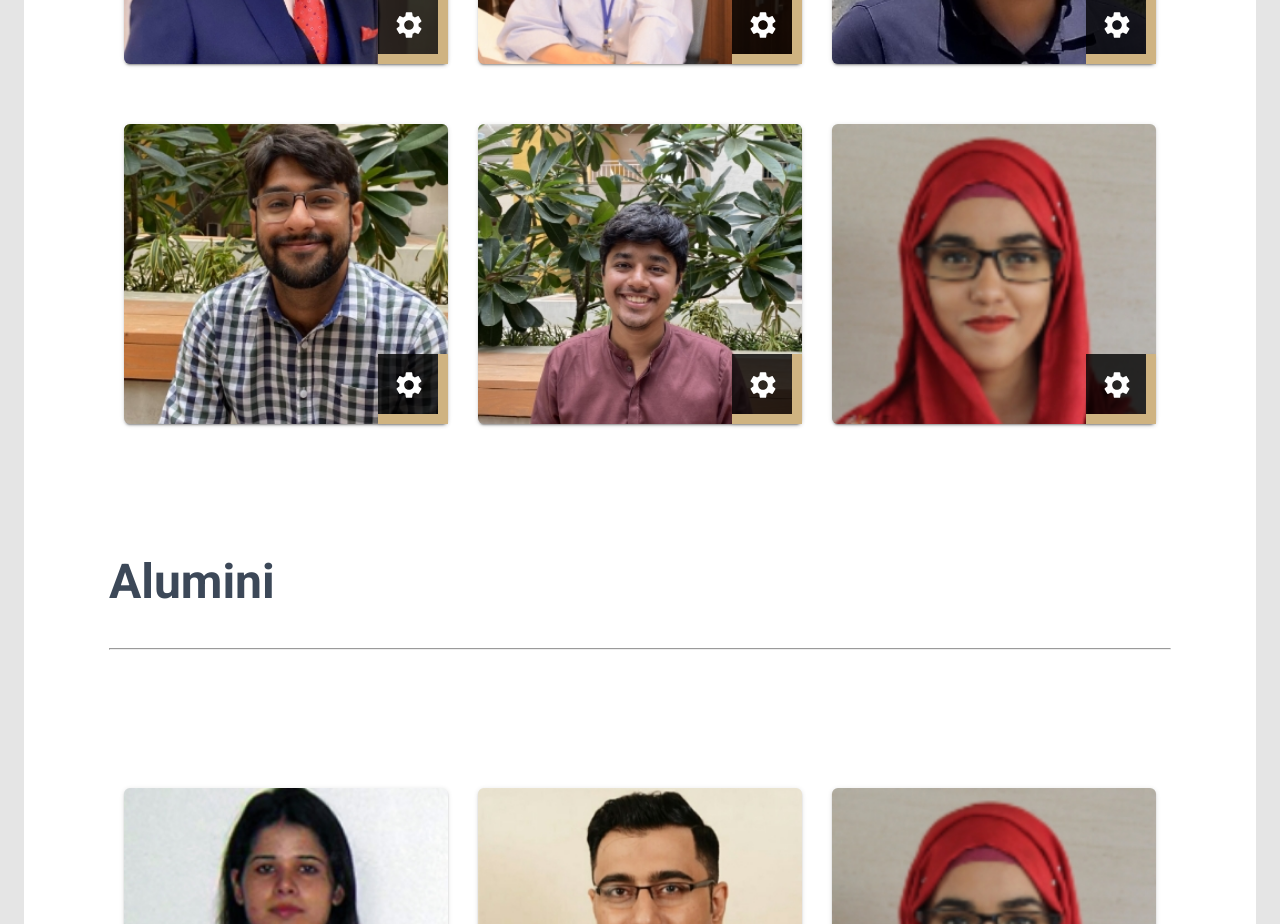
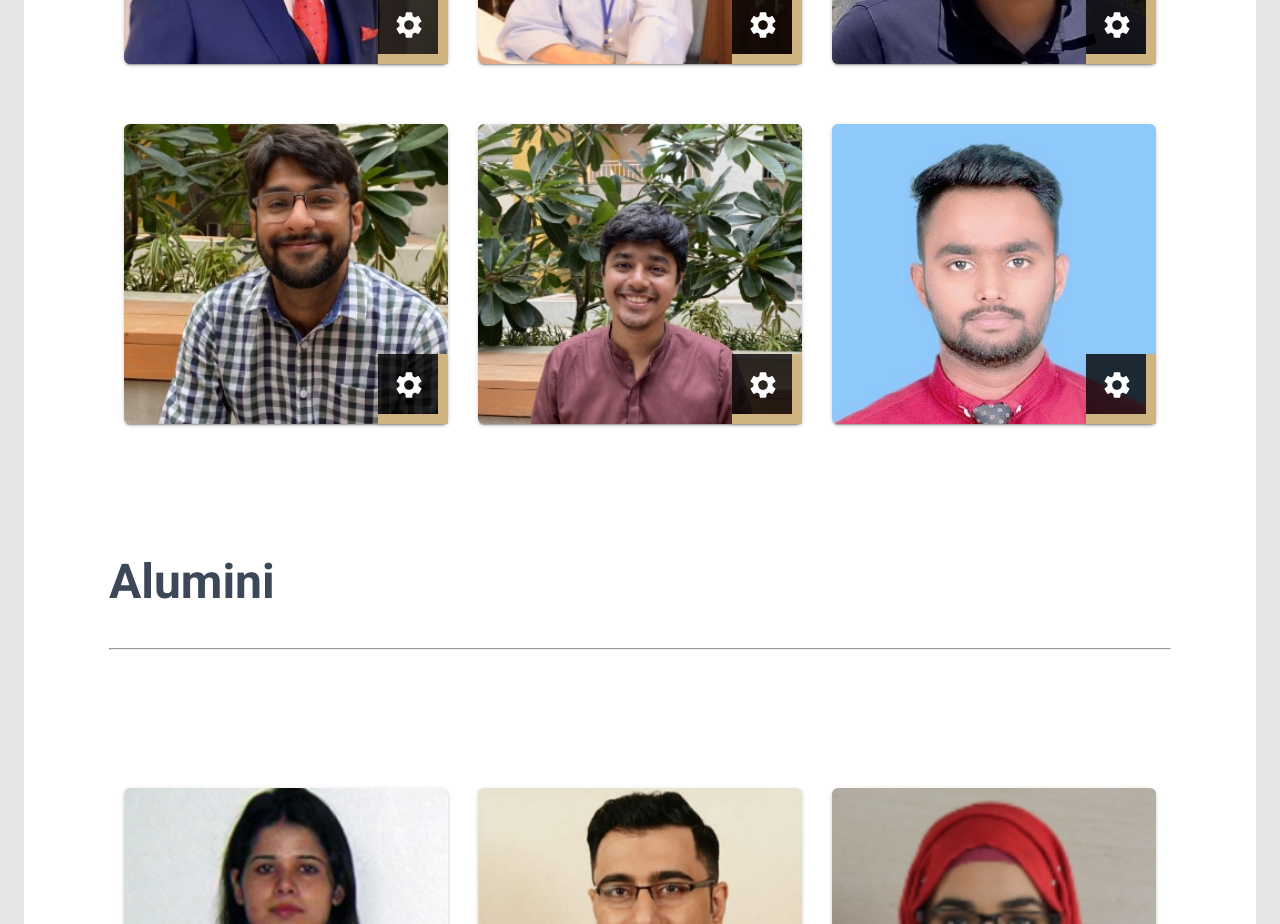
Before and after one commit to karachiwaterproject/kwp-frontend, a React (Create React App) app: page /team in a window 1280 px wide. Shown: the part 840-1764 px from the top of the page. Built offline with nearby package versions, Linux system fonts and the light colour scheme; what google-maps-react would draw is missing.

Commit message:
Fixed teams page

```diff
--- a/src/views/Teams/Teams.js
+++ b/src/views/Teams/Teams.js
@@ -104,7 +104,7 @@ const members = [
   {
     name: "Abdul Samad",
     role: "Research Assistant",
-    avatar: require("./../../assets/img/team/8.jpg").default,
+    avatar: require("./../../assets/img/team/9.jpg").default,
     details:
       "inventory control | research interests: water metering, surveys, electronic designing.",
     contact: "samad.shakir@sse.habib.edu.pk",
```
